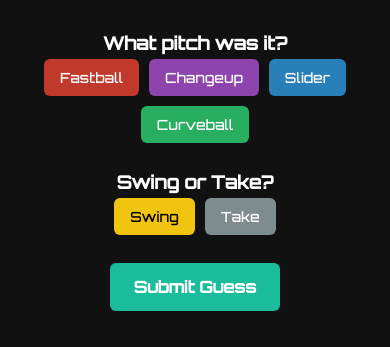
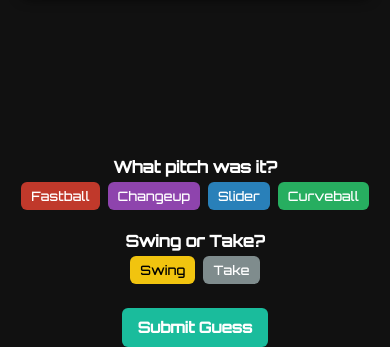
Before and after one commit to Cheechf/Pitch-Recognition-Trainer-by-FM, a Flask app: page /pitch in a window 390 px wide. Shown: the part 497-844 px from the top of the page. Run offline with Flask 3, Linux system fonts and the light colour scheme.

Commit message:
Update pitch.html

```diff
--- a/templates/pitch.html
+++ b/templates/pitch.html
@@ -13,25 +13,29 @@
             box-sizing: border-box;
         }
 
-        body {
+        html, body {
             margin: 0;
+            padding: 0;
             background-color: #111;
             color: white;
             font-family: 'Orbitron', sans-serif;
+            height: 100vh;
+            overflow: hidden;
+        }
+
+        body {
             display: flex;
             flex-direction: column;
             align-items: center;
-            min-height: 100vh;
-            padding-top: 80px;
-            text-align: center;
+            padding-top: 60px;
         }
 
         header {
             width: 100%;
-            padding: 15px 10px;
+            padding: 12px 10px;
             background-color: #222;
             text-align: center;
-            font-size: 22px;
+            font-size: 20px;
             font-weight: bold;
             letter-spacing: 1px;
             border-bottom: 2px solid #333;
@@ -48,7 +52,7 @@
             right: 15px;
             font-size: 14px;
             text-align: right;
-            z-index: 10;
+            z-index: 11;
         }
 
         .fire-emoji {
@@ -62,24 +66,33 @@
         }
 
         .logo-container {
-            margin-top: 10px;
+            margin-top: 5px;
         }
 
         .logo-container img {
-            width: 40vw;
-            max-width: 200px;
+            width: 20vw;
+            max-width: 100px;
             height: auto;
+        }
+
+        .main-area {
+            display: flex;
+            flex-direction: column;
+            align-items: center;
+            justify-content: space-between;
+            flex: 1;
+            width: 100%;
+            max-width: 1000px;
         }
 
         .responsive-embed {
             position: relative;
-            width: 90vw;
-            max-width: 960px;
-            margin: 20px auto;
-            padding-bottom: 56.25%; /* 16:9 ratio */
+            width: 80vw;
+            max-width: 720px;
+            padding-bottom: 45%;
             height: 0;
             overflow: hidden;
-            border-radius: 12px;
+            border-radius: 10px;
             box-shadow: 0 0 12px rgba(0,0,0,0.6);
         }
 
@@ -91,31 +104,30 @@
             border: none;
         }
 
-        .centered-section {
+        form.centered-section {
             display: flex;
             flex-direction: column;
             align-items: center;
-            justify-content: center;
-            padding: 10px;
             width: 100%;
+            max-width: 720px;
+            margin-top: 10px;
         }
 
         h3 {
-            margin: 10px 0 5px;
-            font-size: 18px;
+            margin: 5px 0;
+            font-size: 16px;
         }
 
         .button-row {
             display: flex;
             flex-wrap: wrap;
             justify-content: center;
-            gap: 10px;
-            margin-bottom: 10px;
-            max-width: 90vw;
+            gap: 8px;
+            margin-bottom: 8px;
         }
 
         button {
-            padding: 10px 16px;
+            padding: 8px 14px;
             font-size: 14px;
             border: none;
             border-radius: 6px;
@@ -139,31 +151,39 @@
             background-color: #1abc9c;
             color: white;
             font-weight: bold;
-            padding: 14px 24px;
-            margin-top: 10px;
+            padding: 12px 20px;
             font-size: 16px;
+            margin-top: 8px;
         }
 
         p {
             margin: 4px;
-            font-size: 14px;
+            font-size: 13px;
         }
 
-        @media (min-width: 768px) {
-            h3 {
-                font-size: 20px;
+        @media (max-width: 768px) {
+            .logo-container img {
+                max-width: 70px;
+                width: 25vw;
+            }
+
+            .responsive-embed {
+                padding-bottom: 55%;
+                width: 90vw;
             }
 
             button {
-                font-size: 16px;
+                font-size: 13px;
+                padding: 6px 10px;
             }
 
             #submitBtn {
-                font-size: 18px;
+                font-size: 15px;
+                padding: 10px 16px;
             }
 
             .scoreboard {
-                font-size: 16px;
+                font-size: 12px;
             }
         }
     </style>
@@ -183,12 +203,11 @@
             document.getElementById("decisionLabel").innerText = "Decision: " + decision;
         }
 
-        // Disable interaction after first play
         document.addEventListener('DOMContentLoaded', function () {
             setTimeout(() => {
                 const iframe = document.getElementById('pitchVideo');
                 iframe.style.pointerEvents = "none";
-            }, 4500); // lock out rewatch
+            }, 4500);
         });
     </script>
 </head>
@@ -201,16 +220,15 @@
         Streak: {{ streak }} {% if streak >= 3 %}<span class="fire-emoji">🔥</span>{% endif %}
     </div>
 
+    <div class="main-area">
         <div class="logo-container">
             <img src="{{ url_for('static', filename='images/fm-logo.png') }}" alt="FM Logo">
         </div>
 
-    <!-- Video Embed -->
         <div class="responsive-embed">
             <iframe id="pitchVideo" src="{{ pitch['embed_url'] }}" allowfullscreen></iframe>
         </div>
 
-    <!-- Pitch Guess Form -->
         <form action="/result" method="POST" class="centered-section">
             <input type="hidden" id="pitch_guess" name="pitch_guess">
             <input type="hidden" id="swing_take" name="swing_take">
@@ -235,6 +253,7 @@
 
             <button type="submit" id="submitBtn">Submit Guess</button>
         </form>
+    </div>
 
 </body>
 </html>
```
Lines whose indentation alone changed are shown as unchanged.
